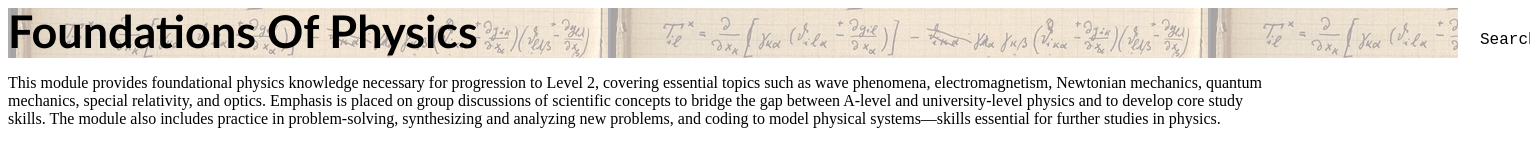
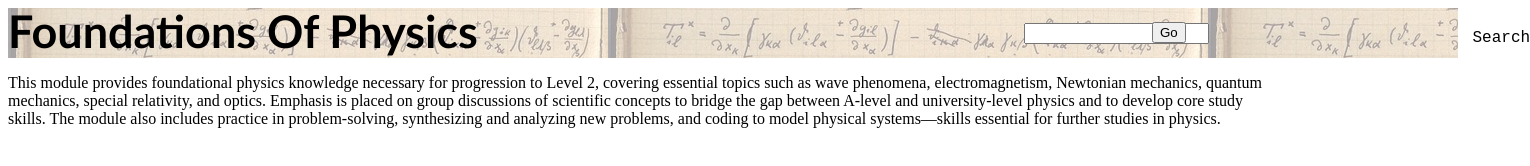
Before and after one commit to lawgalyadel/University-Notes, a plain HTML site: page Foundations of Physics.html in a window 1280 px wide. Shown: the whole page, 1530 px wide, since content can reach past the window. Drawn offline with Linux system fonts and the light colour scheme.

Commit message:
Fixing things

```diff
--- a/style2.css
+++ b/style2.css
@@ -12,18 +12,18 @@ display: flex;
 background-color: rgba(219, 217, 217, 0.89);
 background-blend-mode: overlay;}
 
-.Box1 p {position: absolute;
-    top: 15px;
-    left: 1480px ;
+.Box1 p {position: relative;
+    top: 10%;
+    left: 101% ;
     font-family: 'Courier New', Courier, monospace;
 }
 
 .Box1 input {position: absolute;
-    top: 28px;
-    left: 1545px ;
+    top: 2.9%;
+    left: 80% ;
 }
 
 .Box1 button {position: absolute;
-    top: 28px;
-    left: 1725px;
+    top: 2.8%;
+    left: 90%;
 }
```
Also changed, not shown: Adel.jpg (renamed from 1000040987.jpg), style1.css (renamed from style.css).
